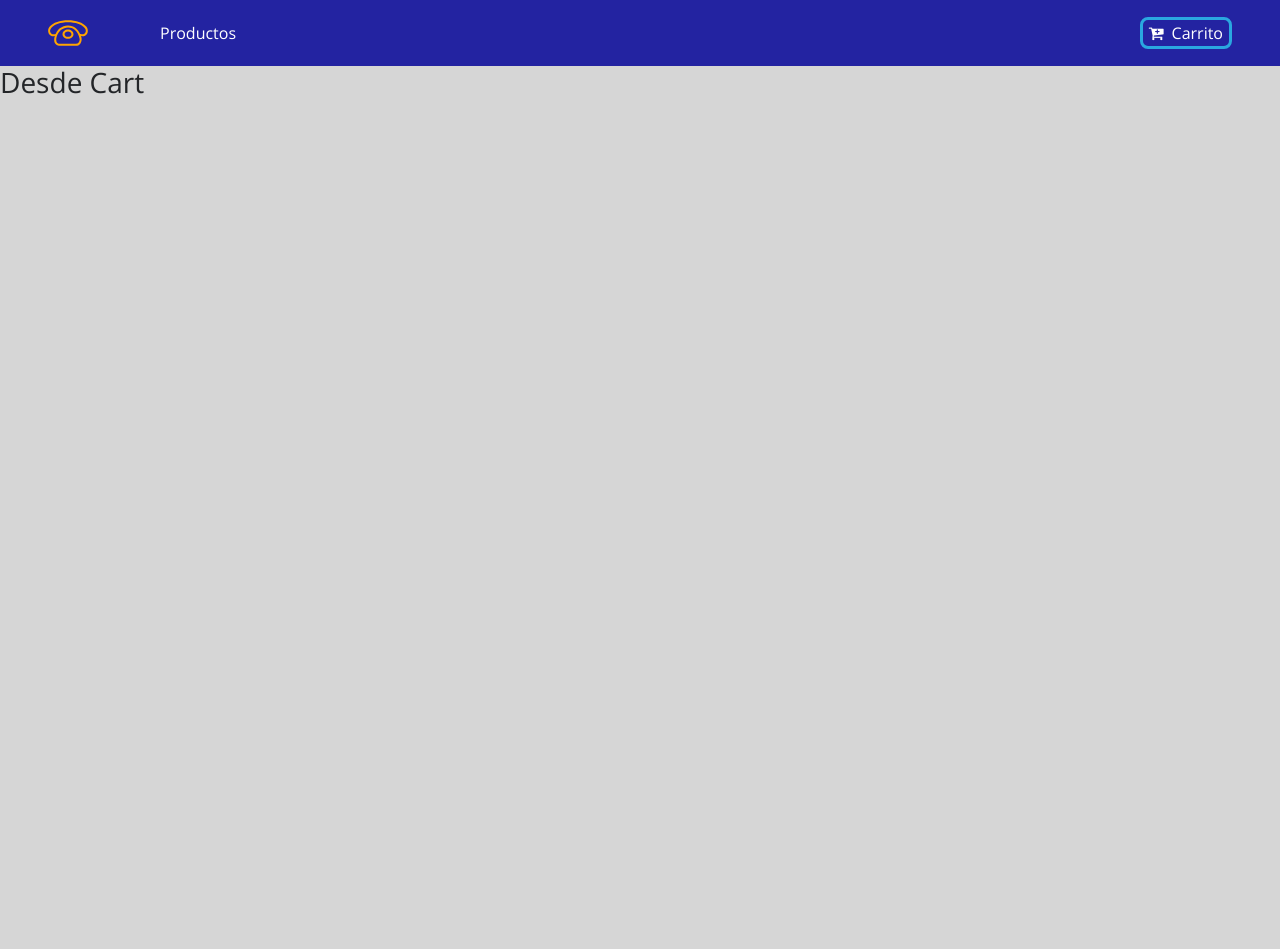
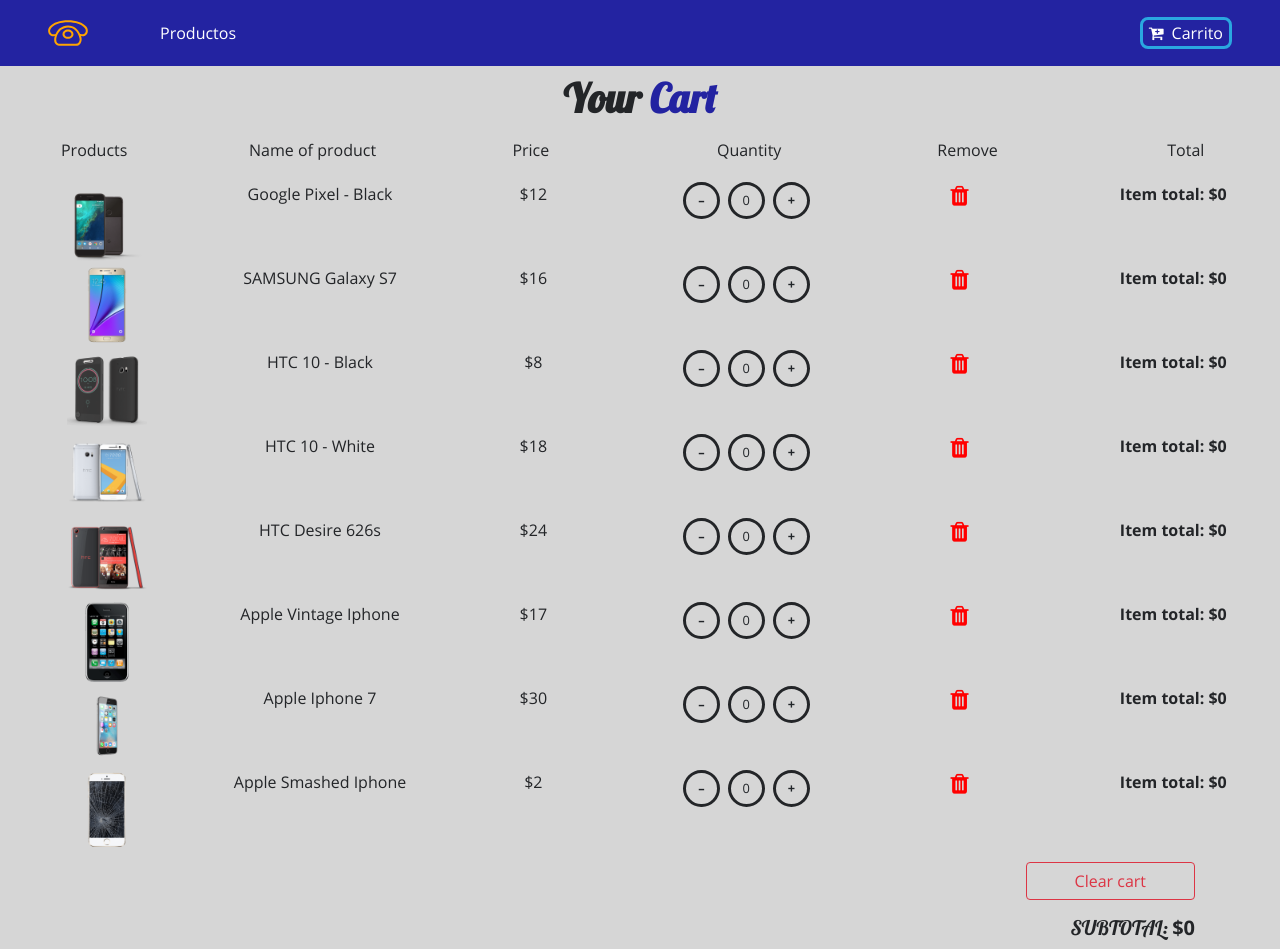
Before and after one commit to nikkonv/react-phone-store, a React (Create React App) app: page /cart in a window 1280 px wide. Shown: the top 949 px of the page. Before the commit the page ends 800 px from the top, so only its background shows below. Built offline with nearby package versions, Linux system fonts and the light colour scheme.

Commit message:
cart page

```diff
--- a/src/App.css
+++ b/src/App.css
@@ -42,3 +42,23 @@
 .text-bright {
   color: var(--lightBlue);
 }
+
+.btn-black {
+  background: transparent;
+  text-transform: capitalize;
+  font-size: 0.8rem !important;
+  color: var(--mainDark);
+  border-radius: 50% !important;
+  border: 0.2rem solid var(--mainDark) !important;
+}
+
+.btn-black:hover {
+  background: var(--mainDark) !important;
+  color: var(--mainWhite) !important;
+}
+
+.cart-icon {
+  cursor: pointer;
+  font-size: 1.2rem;
+  color: var(--mainYellow);
+}
--- a/src/App.js
+++ b/src/App.js
@@ -10,7 +10,7 @@
 import Details from "./components/Details";
 import ProductList from "./components/ProductList";
 import Default from "./components/Default";
-import Cart from "./components/Cart";
+import Cart from "./components/cart/Cart";
 import Modal from "./components/Modal";
 
 function App() {
--- a/src/components/Cart.js
+++ /dev/null
@@ -1,11 +0,0 @@
-import React, { Component } from "react";
-
-export default class Cart extends Component {
-  render() {
-    return (
-      <div>
-        <h3>Desde Cart</h3>
-      </div>
-    );
-  }
-}
--- a/src/components/Modal.js
+++ b/src/components/Modal.js
@@ -1,8 +1,7 @@
 import React, { Component } from "react";
 import { ProductConsumer } from "../context";
-import { ButtonContainer } from "../util/StyledComponents";
+import { ButtonContainer, ModalContainer } from "../util/StyledComponents";
 import { Link } from "react-router-dom";
-import { ModalContainer } from "../util/StyledComponents";
 
 export default class Modal extends Component {
   render() {
@@ -28,7 +27,7 @@
                       <h5 className="text-muted">Price: ${price}</h5>
                       <Link to="/">
                         <ButtonContainer
-                          className="my-2"
+                          className="m-2"
                           onClick={() => closeModal()}
                         >
                           Continue shopping
--- /dev/null
+++ b/src/components/cart/Cart.js
@@ -0,0 +1,33 @@
+import React, { Component, Fragment } from "react";
+import Title from "../Title";
+import CartColumns from "./CartColumns";
+import EmptyCart from "./EmptyCart";
+import { ProductConsumer } from "../../context";
+import CartList from "./CartList";
+import CartTotals from "./CartTotals";
+
+export default class Cart extends Component {
+  render() {
+    return (
+      <section>
+        <ProductConsumer>
+          {(value) => {
+            const { cart } = value;
+            if (cart.length > 0) {
+              return (
+                <Fragment>
+                  <Title name="Your" title="Cart" />
+                  <CartColumns />
+                  <CartList value={value} />
+                  <CartTotals value={value} />
+                </Fragment>
+              );
+            } else {
+              return <EmptyCart />;
+            }
+          }}
+        </ProductConsumer>
+      </section>
+    );
+  }
+}
--- /dev/null
+++ b/src/components/cart/CartColumns.js
@@ -0,0 +1,30 @@
+import React, { Component } from "react";
+
+export default class CartColumns extends Component {
+  render() {
+    return (
+      <div className="containter-fluid text-center d-none d-lg-block">
+        <div className="row">
+          <div className="col-10 mx-auto col-lg-2">
+            <p>Products</p>
+          </div>
+          <div className="col-10 mx-auto col-lg-2">
+            <p>Name of product</p>
+          </div>
+          <div className="col-10 mx-auto col-lg-2">
+            <p>Price</p>
+          </div>
+          <div className="col-10 mx-auto col-lg-2">
+            <p>Quantity</p>
+          </div>
+          <div className="col-10 mx-auto col-lg-2">
+            <p>Remove</p>
+          </div>
+          <div className="col-10 mx-auto col-lg-2">
+            <p>Total</p>
+          </div>
+        </div>
+      </div>
+    );
+  }
+}
--- /dev/null
+++ b/src/components/cart/CartItem.js
@@ -0,0 +1,55 @@
+import React from "react";
+
+export default function CartItem({ item, value }) {
+  const { id, price, title, img, total, count, company } = item;
+  const { increment, decrement, removeItem } = value; // methods
+
+  return (
+    <div className="row my-1 text-center">
+      <div className="col-10 mx-auto col-lg-2">
+        <img
+          src={img}
+          alt="product"
+          style={{ width: "5rem", height: "5rem" }}
+          className="img-fluid"
+        />
+      </div>
+
+      <div className="col-10 mx-auto col-lg-2">
+        <span className="d-lg-none">Product: </span>
+        {company} {title}
+      </div>
+
+      <div className="col-10 mx-auto col-lg-2">
+        <span className="d-lg-none">Price: </span>${price}
+      </div>
+
+      <div className="col-10 mx-auto col-lg-2 my-2 my-lg-0">
+        <div className="d-flex-justify-content-center">
+          <div>
+            <span className="btn btn-black mx-1" onClick={() => decrement(id)}>
+              <strong>&ndash;</strong>
+            </span>
+            <span className="btn btn-black mx-1">{count}</span>
+            <span className="btn btn-black mx-1" onClick={() => increment(id)}>
+              <strong>+</strong>
+            </span>
+          </div>
+        </div>
+      </div>
+
+      <div className="col-10 mx-auto col-lg-2">
+        <div className="cart-icon" onClick={() => removeItem(id)}>
+          <i
+            className="fa fa-trash"
+            style={{ color: "red", transform: "scale(1.2)" }}
+          ></i>
+        </div>
+      </div>
+
+      <div className="col-10 mx-auto col-lg-2">
+        <strong>Item total: ${total}</strong>
+      </div>
+    </div>
+  );
+}
--- /dev/null
+++ b/src/components/cart/CartList.js
@@ -0,0 +1,14 @@
+import React from "react";
+import CartItem from "./CartItem";
+
+export default function CartList({ value }) {
+  const { cart } = value;
+
+  return (
+    <div className="container-fluid">
+      {cart.map((item) => {
+        return <CartItem key={item.id} item={item} value={value} />;
+      })}
+    </div>
+  );
+}
--- /dev/null
+++ b/src/components/cart/CartTotals.js
@@ -0,0 +1,38 @@
+import React from "react";
+import { Link } from "react-router-dom";
+
+export default function CartTotals({ value }) {
+  const { cartSubtotal, cartTax, cartTotal, clearCart } = value;
+
+  return (
+    <React.Fragment>
+      <div className="container">
+        <div className="row">
+          <div className="col-10 mt-2 ml-sm-5 ml-md-auto col-sm-8 text-right">
+            <Link to="/">
+              <button
+                className="btn btn-outline-danger mb-3 px-5"
+                type="button"
+                onClick={() => clearCart()}
+              >
+                Clear cart
+              </button>
+            </Link>
+            <h5>
+              <span className="text-title">Subtotal: </span>
+              <strong>${cartSubtotal}</strong>
+            </h5>
+            <h5>
+              <span className="text-title">Taxes: </span>
+              <strong>${cartTax}</strong>
+            </h5>
+            <h5>
+              <span className="text-title">Total: </span>
+              <strong>${cartTotal}</strong>
+            </h5>
+          </div>
+        </div>
+      </div>
+    </React.Fragment>
+  );
+}
--- /dev/null
+++ b/src/components/cart/EmptyCart.js
@@ -0,0 +1,13 @@
+import React from "react";
+
+export default function EmptyCart() {
+  return (
+    <div className="container mt-5">
+      <div className="row">
+        <div className="col-10 mx-auto text-center text-title">
+          <h1>Your cart is currently empty</h1>
+        </div>
+      </div>
+    </div>
+  );
+}
--- a/src/context.js
+++ b/src/context.js
@@ -27,9 +27,12 @@
   state = {
     products: [],
     detailProduct: detailProduct,
-    cart: [],
+    cart: storeProducts,
     modalOpen: false,
     modalProduct: detailProduct,
+    cartSubtotal: 0,
+    cartTax: 0,
+    cartTotal: 0,
   };
   componentDidMount() {
     this.setProducts();
@@ -89,6 +92,22 @@
       return { modalOpen: false };
     });
   };
+
+  increment = (id) => {
+    console.log("increment");
+  };
+  decrement = (id) => {
+    console.log("decrement");
+  };
+
+  removeItem = (id) => {
+    console.log("remove");
+  };
+
+  clearCart = () => {
+    console.log("clear");
+  };
+
   render() {
     return (
       <ProductContext.Provider
@@ -98,6 +117,10 @@
           addToCart: this.addToCart,
           openModal: this.openModal,
           closeModal: this.closeModal,
+          increment: this.increment,
+          decrement: this.decrement,
+          removeItem: this.removeItem,
+          clearCart: this.clearCart,
         }}
       >
         {this.props.children}
--- a/src/data.js
+++ b/src/data.js
@@ -8,7 +8,7 @@
     id: 1,
     title: "Pixel - Black",
     img: "img/product-1.png",
-    price: 10,
+    price: 12,
     company: "Google",
     info:
       "Lorem ipsum dolor amet offal butcher quinoa sustainable gastropub, echo park actually green juice sriracha paleo. Brooklyn sriracha semiotics, DIY coloring book mixtape craft beer sartorial hella blue bottle. Tote bag wolf authentic try-hard put a bird on it mumblecore. Unicorn lumbersexual master cleanse blog hella VHS, vaporware sartorial church-key cardigan single-origin coffee lo-fi organic asymmetrical. Taxidermy semiotics celiac stumptown scenester normcore, ethical helvetica photo booth gentrify.",
@@ -109,7 +109,7 @@
   price: 10,
   company: "Google",
   info:
-    "Lorem ipsum dolor amet offal butcher quinoa sustainable gastropub, echo park actually green juice sriracha paleo. Brooklyn sriracha semiotics, DIY coloring book mixtape craft beer sartorial hella blue bottle. Tote bag wolf authentic try-hard put a bird on it mumblecore. Unicorn lumbersexual master cleanse blog hella VHS, vaporware sartorial church-key cardigan single-origin coffee lo-fi organic asymmetrical. Taxidermy semiotics celiac stumptown scenester normcore, ethical helvetica photo booth gentrify.",
+    "HOLA A TODOS offal butcher quinoa sustainable gastropub, echo park actually green juice sriracha paleo. Brooklyn sriracha semiotics, DIY coloring book mixtape craft beer sartorial hella blue bottle. Tote bag wolf authentic try-hard put a bird on it mumblecore. Unicorn lumbersexual master cleanse blog hella VHS, vaporware sartorial church-key cardigan single-origin coffee lo-fi organic asymmetrical. Taxidermy semiotics celiac stumptown scenester normcore, ethical helvetica photo booth gentrify.",
   inCart: false,
   count: 0,
   total: 0,
```
